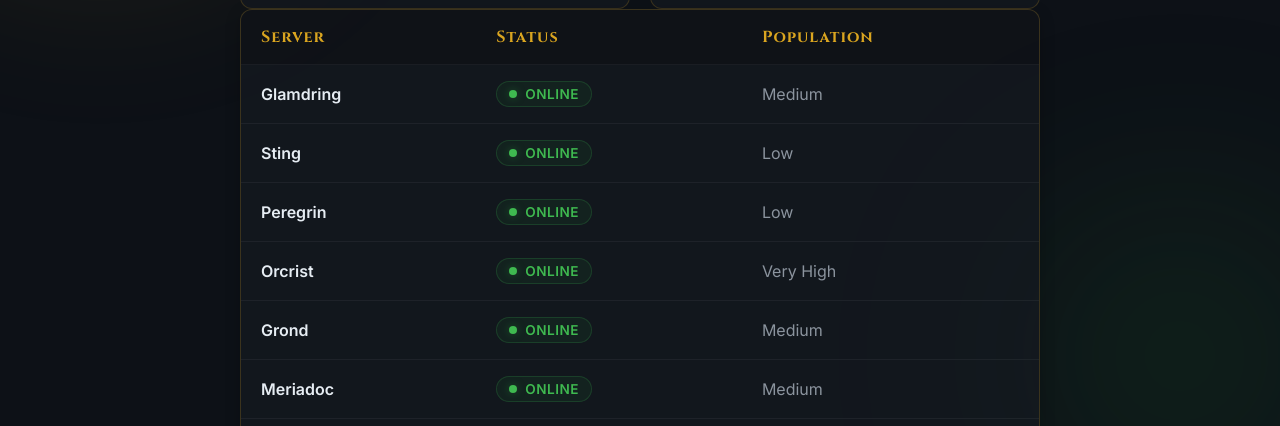
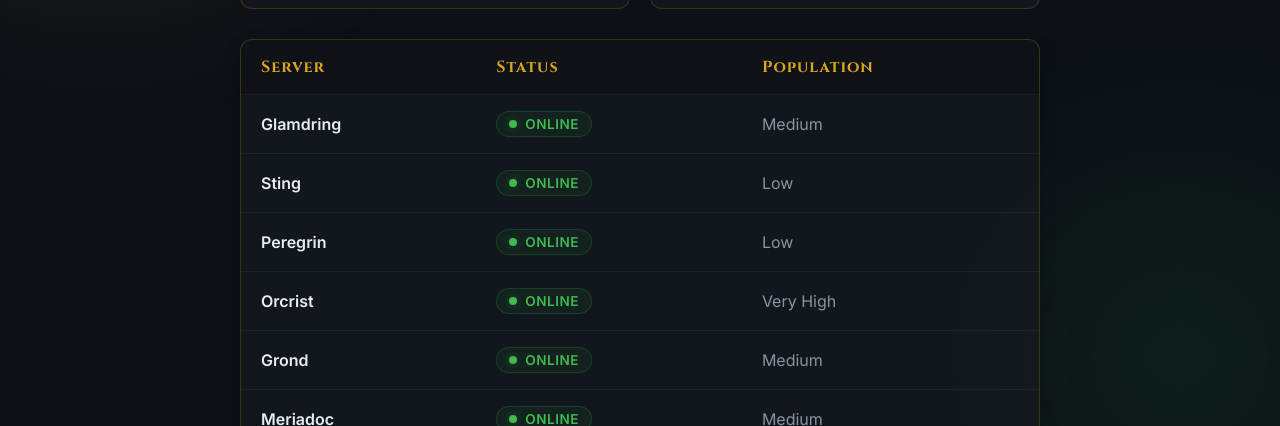
Before and after one commit to jdocdev/LOTRO-ServerStatus, a website: page index.html in a window 1280 px wide. Shown: the part 374-800 px from the top of the page. Drawn offline with nearby package versions, Linux system fonts and the light colour scheme.

Commit message:
V.1.0.1
CSS

```diff
--- a/style.css
+++ b/style.css
@@ -74,6 +74,13 @@ body {
 @keyframes fadeIn {
     from { opacity: 0; transform: translateY(20px); }
     to { opacity: 1; transform: translateY(0); }
+}
+
+main {
+    display: flex;
+    flex-direction: column;
+    gap: 30px;
+    width: 100%;
 }
 
 header {
```
